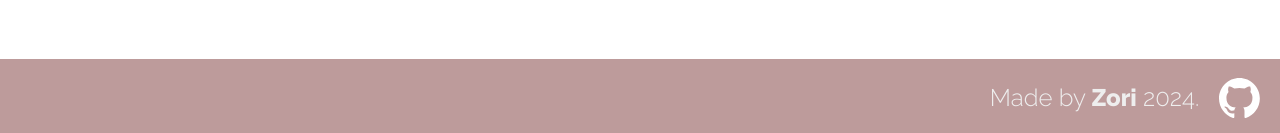
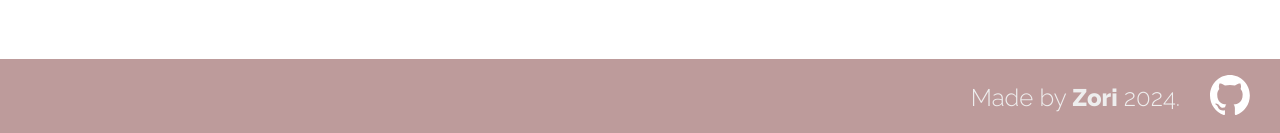
Before and after one commit to zoritodev/zoritodev.github.io, a plain HTML site: page index.html in a window 1280 px wide. Shown: the part 4090-4223 px from the top of the page. Drawn offline with nearby package versions, Linux system fonts and the light colour scheme; a web font is replaced by a local one.

Commit message:
footer icon class added

```diff
--- a/index.html
+++ b/index.html
@@ -218,7 +218,7 @@
 
     <footer class="footer">
       <p class="text">Made by <span class="zori-footer">Zori</span> 2024.</p>
-      <img src="github-white.svg" alt="link to github icon" />
+      <a href="https://github.com/zoritodev" class="icons"><img src="github-white.svg" alt="link to github icon"/></a>
 
     </footer>
     <script src="zori.js"></script>
```
